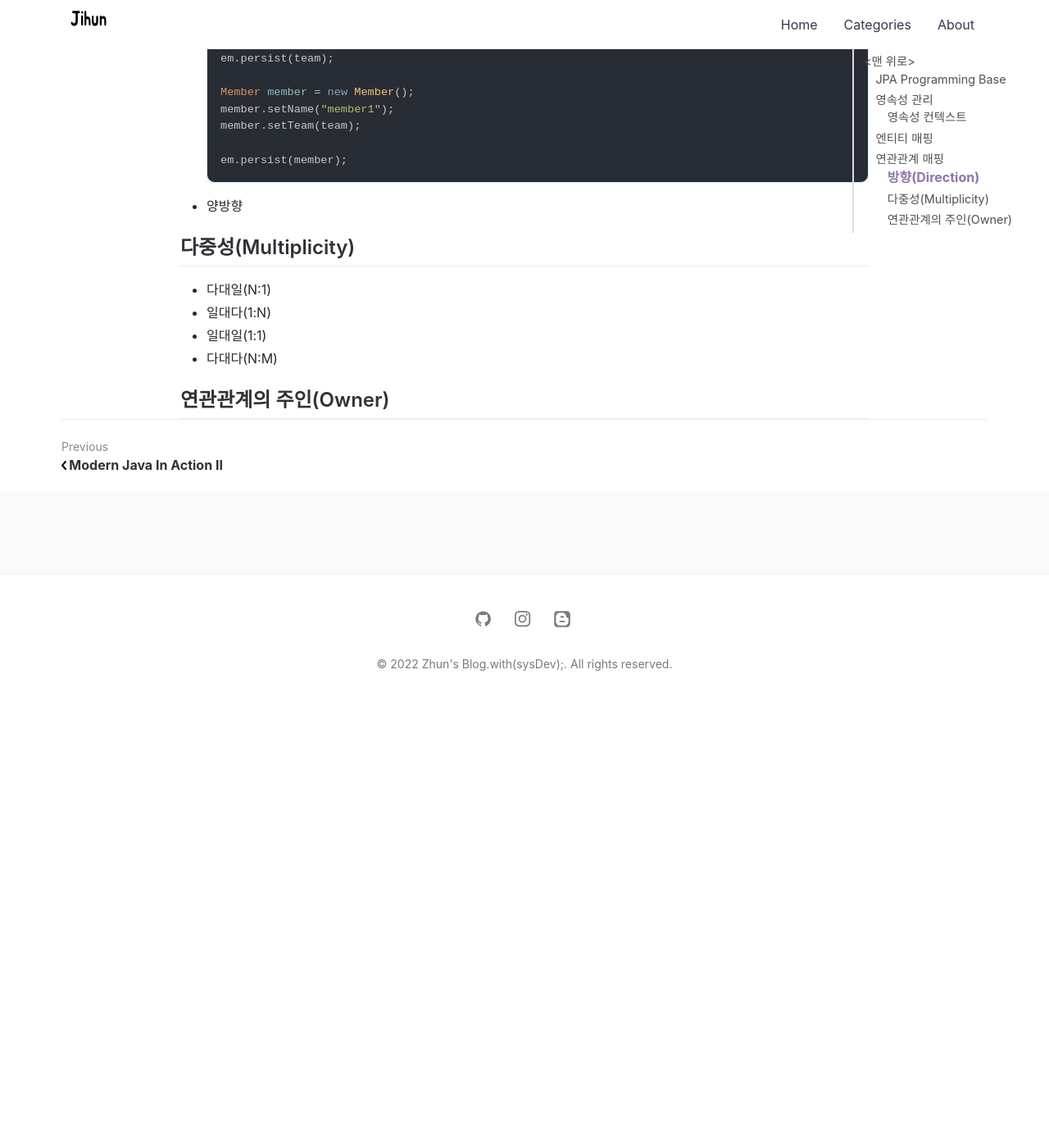
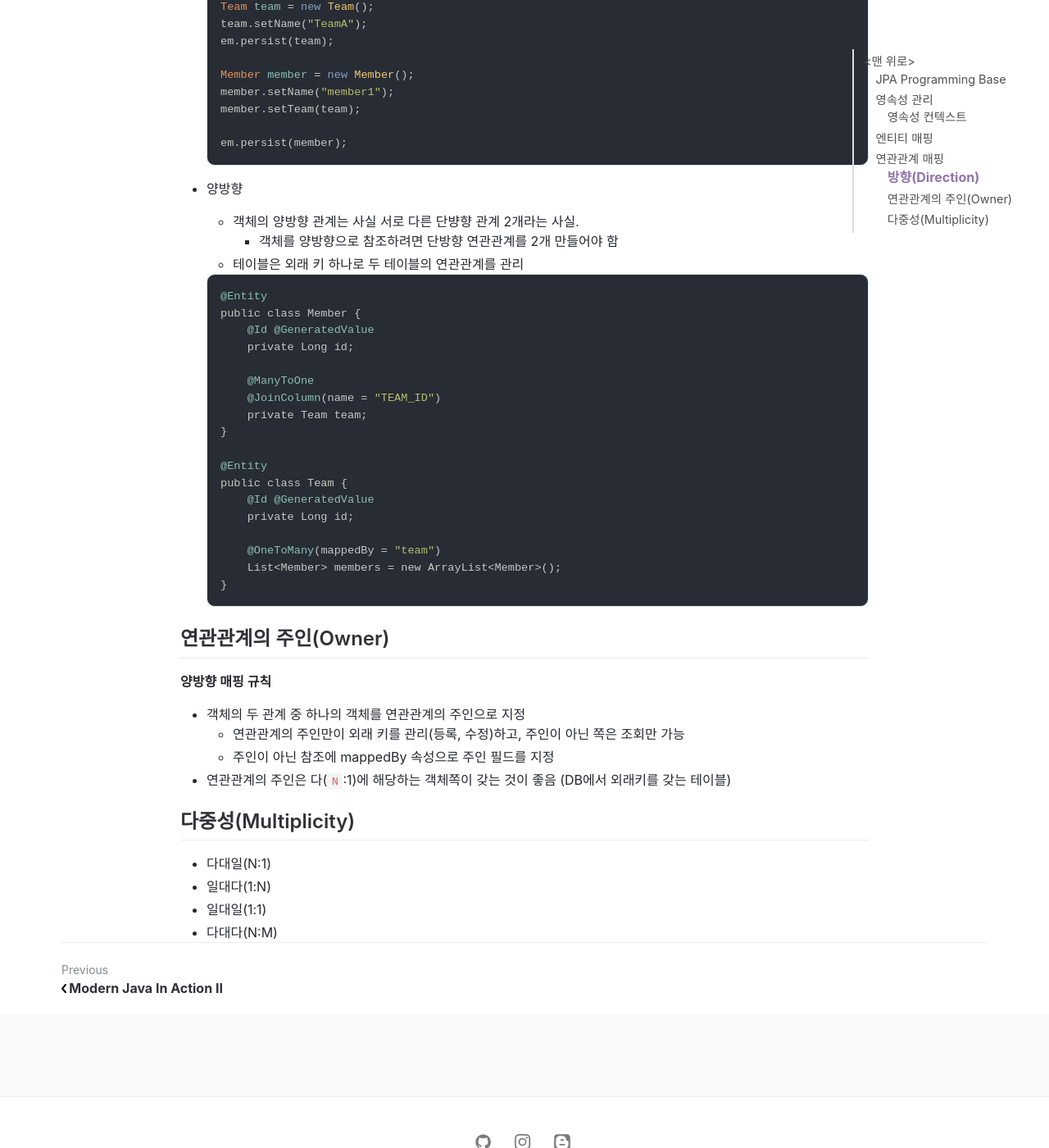
Before and after one commit to jihunparkme/jihunparkme.github.io, a Jekyll site: the page built from _posts/2022-03-29-JPA-Programming-base.md, in a window 1280 px wide and 1400 px high, scrolled down 7143 px. Shown: the whole window at 82% size. Built offline with Jekyll 4.4.1, drawn with Linux system fonts in a browser that asks for light colours; nearby versions of some CDN libraries; comment, search, counter and statistics services are not loaded; before the commit the page ends 8008 px from its top, so only the background shows below that; some of the changed text lies outside the part shown.

Commit message:
[연관관계 매핑 기초] 양방향 연관관계와 연관관계의 주인 1

````diff
--- a/_posts/2022-03-29-JPA-Programming-base.md
+++ b/_posts/2022-03-29-JPA-Programming-base.md
@@ -291,7 +291,6 @@ public class Member {
 
   //...
   //단방향 연관관계 설정 (참조 저장)
-
   Team team = new Team();
   team.setName("TeamA");
   em.persist(team);
@@ -304,11 +303,43 @@ public class Member {
   ```
 - 양방향
 
+  - 객체의 양방향 관계는 사실 서로 다른 단뱡향 관계 2개라는 사실.
+    - 객체를 양방향으로 참조하려면 단방향 연관관계를 2개 만들어야 함
+  - 테이블은 외래 키 하나로 두 테이블의 연관관계를 관리
+
+  ```java
+  @Entity
+  public class Member {
+      @Id @GeneratedValue
+      private Long id;
+
+      @ManyToOne
+      @JoinColumn(name = "TEAM_ID")
+      private Team team;
+  }
+
+  @Entity
+  public class Team {
+      @Id @GeneratedValue
+      private Long id;
+
+      @OneToMany(mappedBy = "team")
+      List<Member> members = new ArrayList<Member>();
+  }
+  ```
+
+## 연관관계의 주인(Owner)
+
+**양방향 매핑 규칙**
+
+- 객체의 두 관계 중 하나의 객체를 연관관계의 주인으로 지정
+  - 연관관계의 주인만이 외래 키를 관리(등록, 수정)하고, 주인이 아닌 쪽은 조회만 가능
+  - 주인이 아닌 참조에 mappedBy 속성으로 주인 필드를 지정
+- 연관관계의 주인은 다(`N`:1)에 해당하는 객체쪽이 갖는 것이 좋음 (DB에서 외래키를 갖는 테이블)
+
 ## 다중성(Multiplicity)
 
 - 다대일(N:1)
 - 일대다(1:N)
 - 일대일(1:1)
 - 다대다(N:M)
-
-## 연관관계의 주인(Owner)
````
